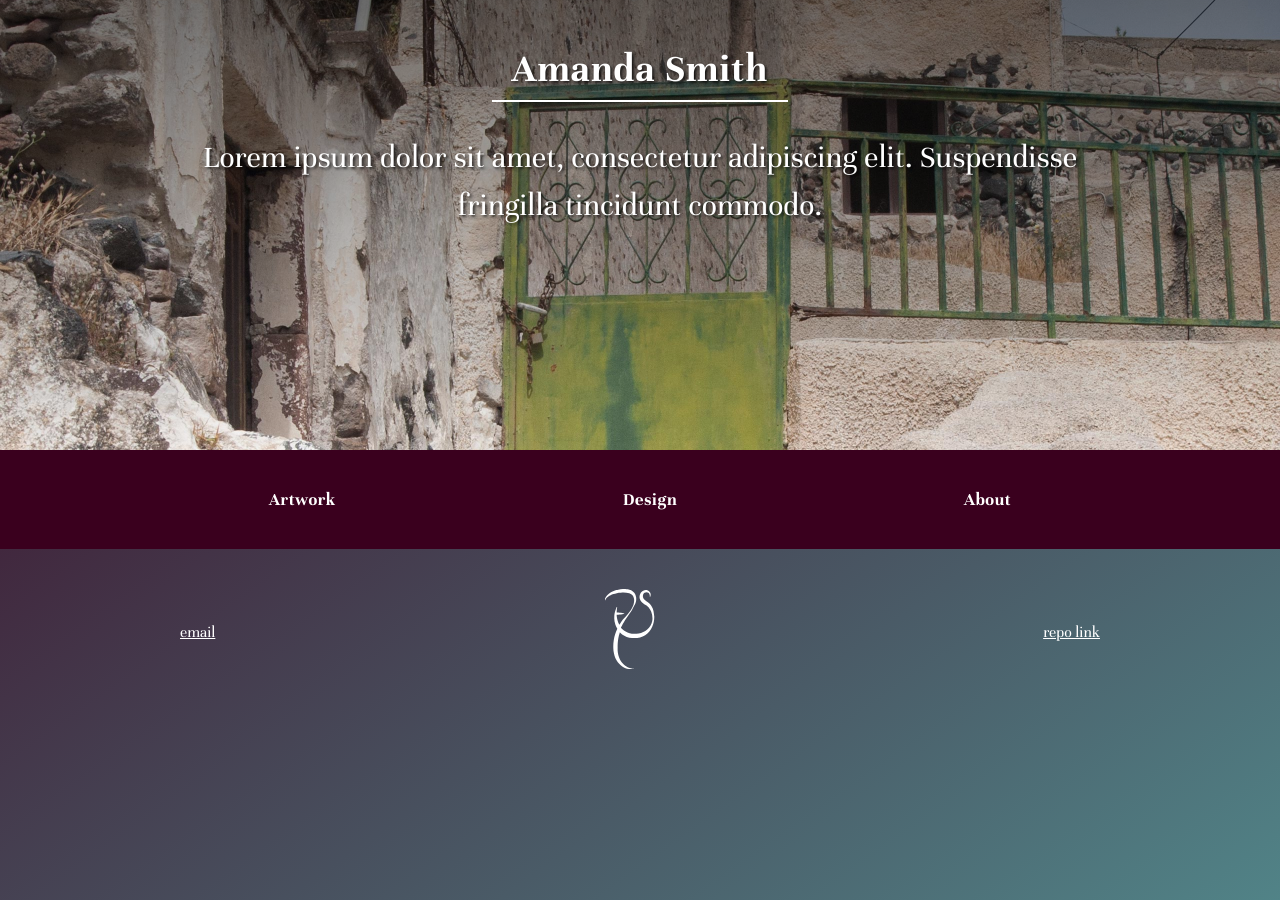
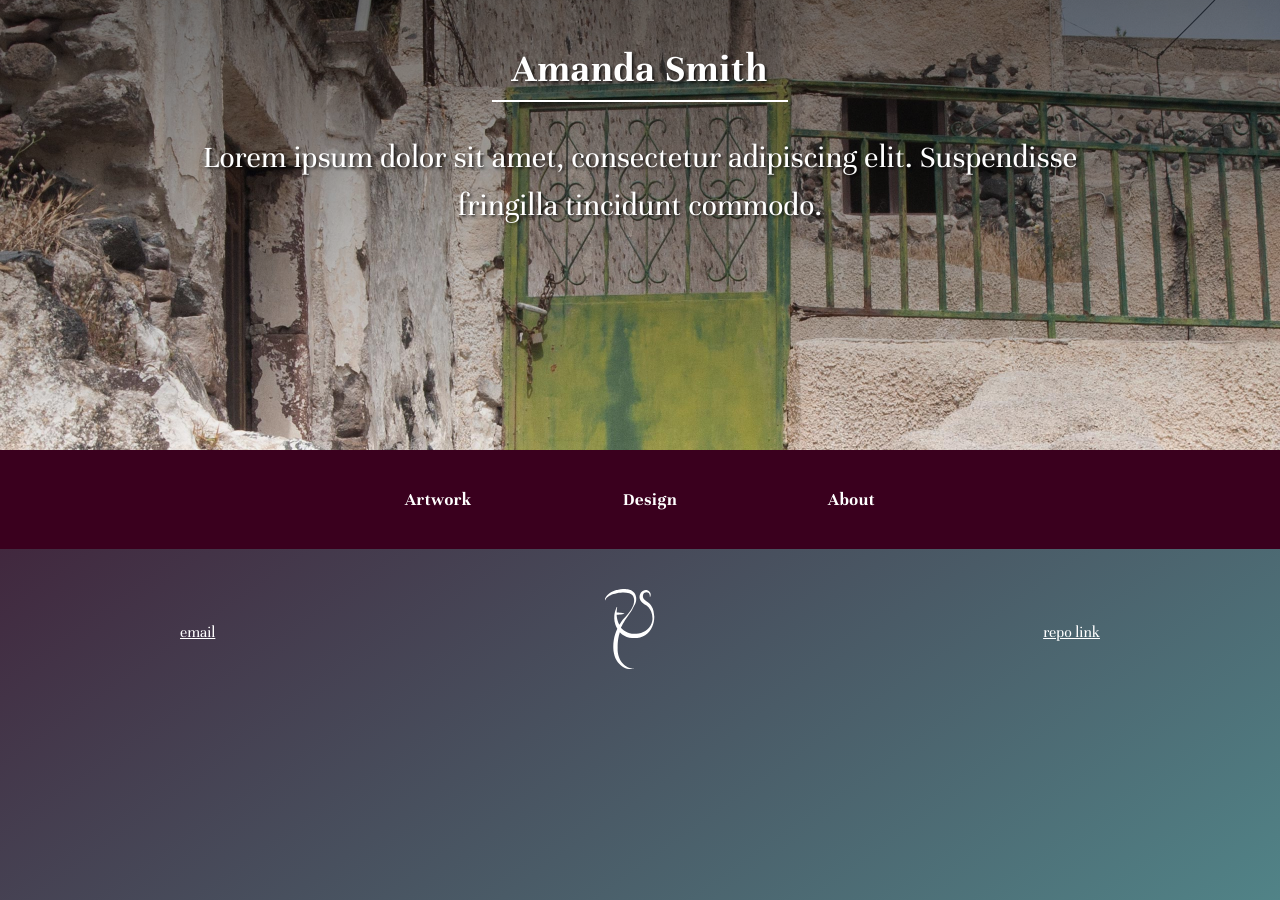
Before and after one commit to asmithorn/asmithorn.github.io, a Jekyll site: the page built from index.html, in a window 1280 px wide. Built offline with Jekyll 4.4.1, drawn with Linux system fonts in a browser that asks for light colours.

Commit message:
home nav styling 2

```diff
--- a/css/style.scss
+++ b/css/style.scss
@@ -423,6 +423,12 @@ _:-ms-lang(x), .u-row-header {text-align: center;}
 /*--MEDIA QUERIES--*/
 @media only screen and (min-width: 600px) {
 
+  .o-row--700 {
+    max-width: 700px;
+    margin-left: auto;
+    margin-right: auto;
+  }
+
   .o-layout__header {
     display: flex;
     justify-content: space-between;
@@ -459,6 +465,10 @@ _:-ms-lang(x), .u-row-header {text-align: center;}
   .c-name {text-align: left;}
 
   .c-site-nav {flex-basis: 60%;}
+
+    .c-site-nav__link--home {
+      padding: 2em;
+    }
 
   //IE
   _:-ms-input-placeholder, :root .o-two-col__right {margin-left: 1.25rem;}
--- a/index.html
+++ b/index.html
@@ -22,9 +22,9 @@
             </section>
         </div>
 
-        <div class="o-row">
-            <nav>
-                <ul class="c-site-nav__list u-bg--maroon">
+        <div class="o-row u-bg--maroon">
+            <nav class="o-row--700">
+                <ul class="c-site-nav__list">
                     <li><a class="c-site-nav__link c-site-nav__link--home" href="/artwork/">Artwork</a></li>
                     <li><a class="c-site-nav__link c-site-nav__link--home" href="/design/">Design</a></li>
                     <li><a class="c-site-nav__link c-site-nav__link--home" href="/about/">About</a></li>
```
